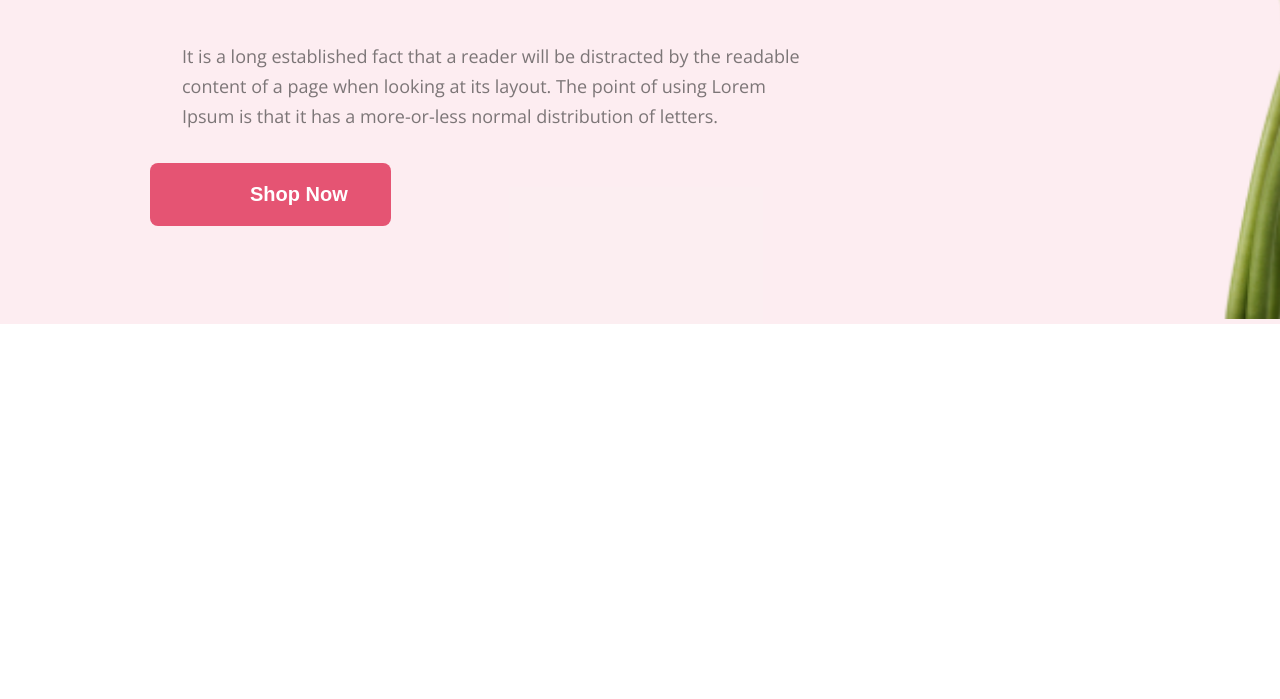
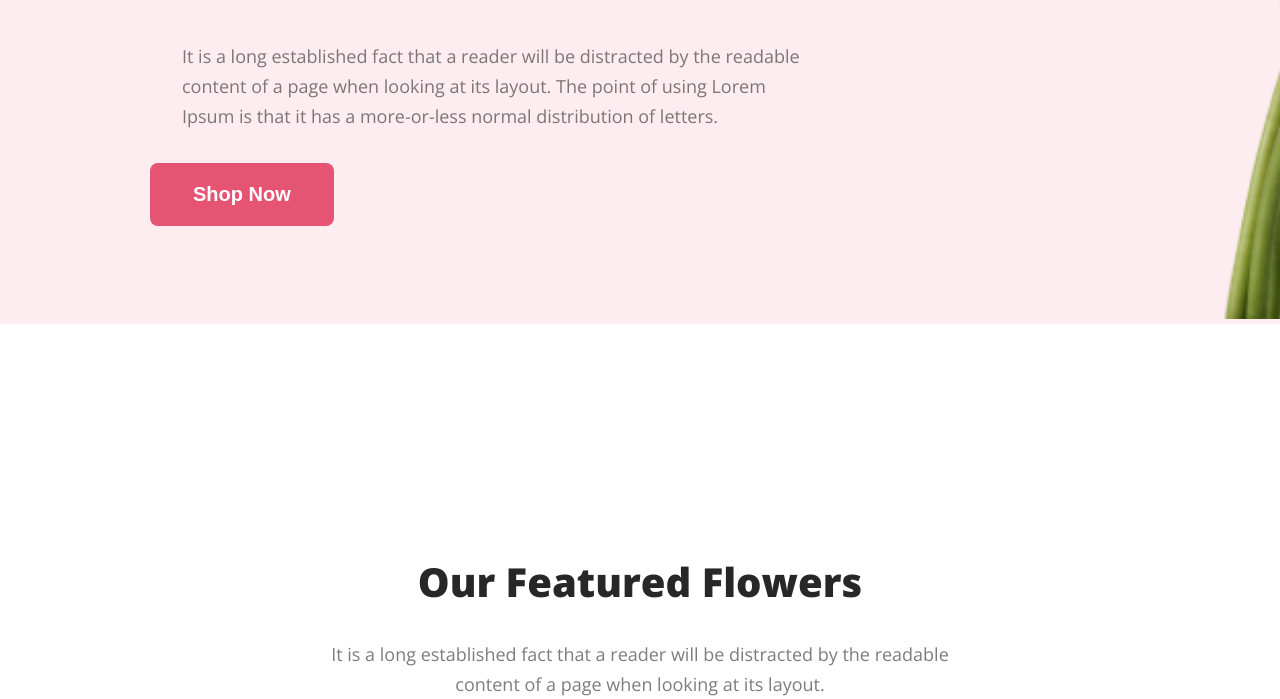
Before and after one commit to KhandakerSamin/assignment-one, a plain HTML site: page index.html in a window 1280 px wide. Shown: the part 576-1275 px from the top of the page. Before the commit the page ends 900 px from the top, so only its background shows below. Drawn offline with nearby package versions, Linux system fonts and the light colour scheme.

Commit message:
2nd section done

```diff
--- a/index.html
+++ b/index.html
@@ -21,16 +21,24 @@
         <div class="banner">
             <div>
                 <h1 class="banner-title">Let's make beautiful flowers a part of your life.</h1>
-                <p class="banner-description">It is a long established fact that a reader will be distracted by the readable content of a page when looking at its layout. The point of using Lorem Ipsum is that it has a more-or-less normal distribution of letters.</p>
+                <p class="banner-description">It is a long established fact that a reader will be distracted by the
+                    readable content of a page when looking at its layout. The point of using Lorem Ipsum is that it has
+                    a more-or-less normal distribution of letters.</p>
                 <button class="btn-banner">Shop Now</button>
             </div>
-            <div >
+            <div>
                 <img class="header-pic" src="Flower Asset/pngwing 6.png" alt="Loading">
             </div>
         </div>
     </header>
     <main>
-
+        <section>
+        <div class="featured">
+            <h3 class="section-title">Our Featured Flowers </h3>
+            <p class="section-description">It is a long established fact that a reader will be distracted by the readable <br> content of a page when
+                looking at its layout.</p>
+        </div>
+        </section>
     </main>
     <footer>
 
--- a/style.css
+++ b/style.css
@@ -56,13 +56,12 @@ body {
     border-radius: 8px;
     background: #E55473;
     border: none;
-    display:flex;
+    display: flex;
     padding: 20px 43px;
     gap: 10px;
     color: #FFF;
     font-size: 20px;
     font-weight: 700;
-    padding-left: 100px;
 }
 
 .banner {
@@ -80,3 +79,28 @@ body {
     background-position: bottom right;
     padding-right: 100px;
 }
+
+.section-title {
+    color: #272727;
+    text-align: center;
+    font-size: 40px;
+    font-weight: 800;
+    padding-top: 100px;
+    margin-top: 130px;
+    padding-bottom: 30px;
+}
+
+.section-description {
+    color: rgba(39, 39, 39, 0.60);
+    text-align: center;
+    font-size: 18px;
+    font-weight: 400;
+    line-height: 30px;
+    flex-direction: column;
+
+}
+.featured{
+    text-align: center;
+    justify-content: center;
+    align-items: center;
+}
```
